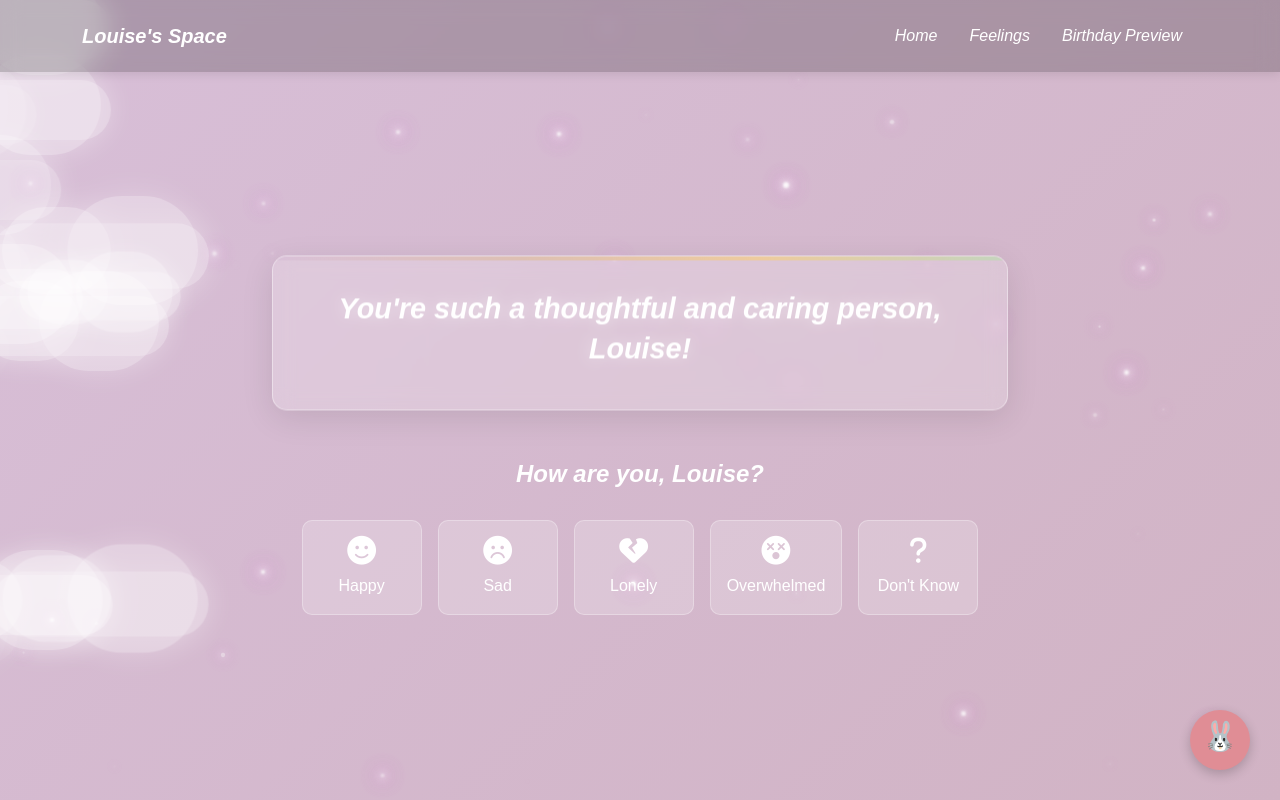
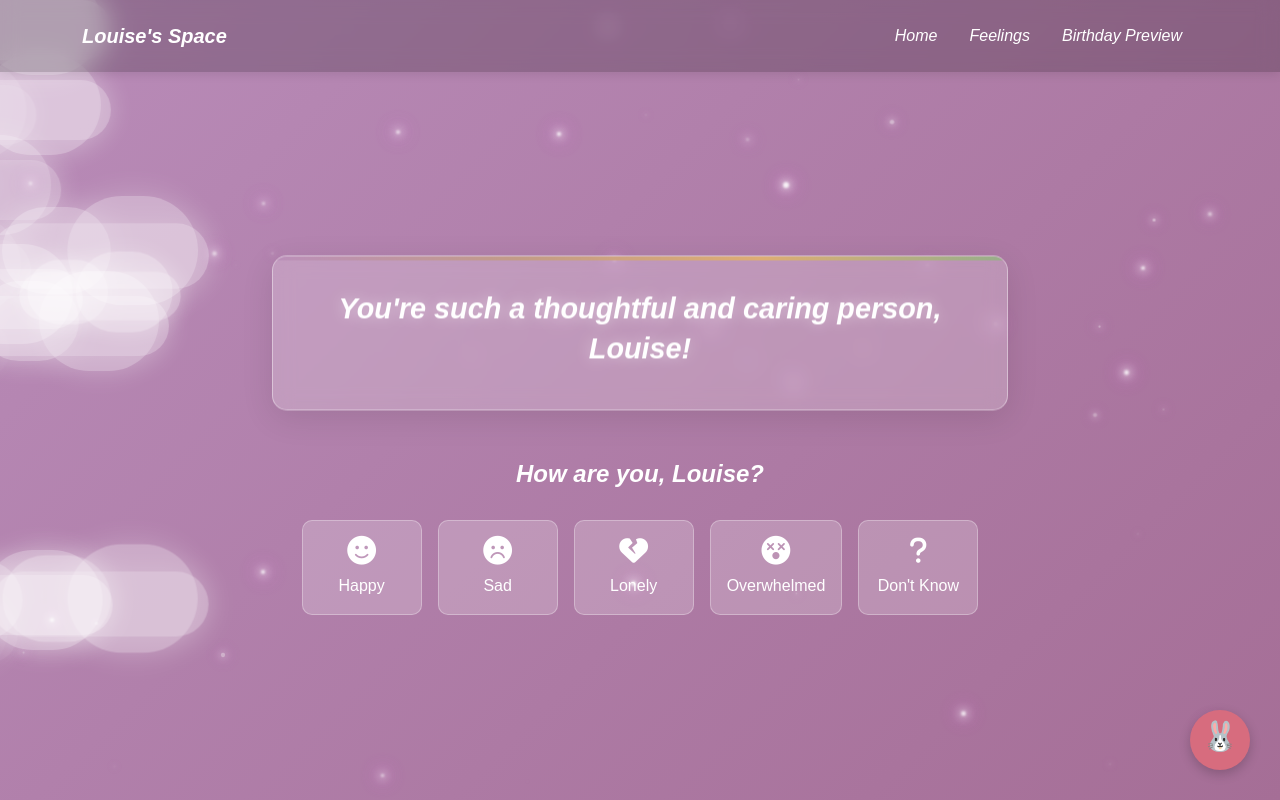
Before and after one commit to AshuferMorningstar/FileAnalysisTool, a Flask app: page /feelings in a window 1280 px wide. Run offline with Flask 3, Linux system fonts and the light colour scheme; data comes from the database, SQL or seed files in the repository.

Commit message:
Improve color contrast for better text readability across the interface
Updates CSS color variables to enhance text visibility on various backgrounds.

Replit-Commit-Author: Agent
Replit-Commit-Session-Id: 5643b992-c60c-4a62-b5d3-1b8b28911df8
Replit-Commit-Screenshot-Url: https://storage.googleapis.com/screenshot-production-us-central1/680c2764-0165-4c1f-9dd9-bdc7ba7bc839/93590820-8a8a-4722-82a4-a0d57e29f949.jpg

```diff
--- a/static/css/styles.css
+++ b/static/css/styles.css
@@ -1,35 +1,35 @@
-/* Base Styles - Floral Theme with Aesthetic Emotion Colors */
+/* Base Styles - Floral Theme with Deeper Aesthetic Emotion Colors */
 :root {
-    --primary-color: #e08d95;        /* Soft Rose Pink */
-    --secondary-color: #ffc8dd;      /* Light Pink */
+    --primary-color: #d76c7e;        /* Deeper Rose Pink */
+    --secondary-color: #f5a8c0;      /* Medium Pink */
     --light-color: #f8f9fa;
-    --dark-color: #5a5766;           /* Muted Purple-Gray */
+    --dark-color: #4a4754;           /* Deeper Purple-Gray */
 
-    /* Aesthetic Emotion Colors */
-    --happy-color: #97c1a9;          /* Sage Green - Serene, joyful */
-    --happy-gradient: #cbe2d6;       /* Lighter sage for gradient */
+    /* Aesthetic Emotion Colors - Deeper for better text contrast */
+    --happy-color: #5b9d74;          /* Deep Sage Green - Serene, joyful */
+    --happy-gradient: #89b79b;       /* Medium sage for gradient */
 
-    --sad-color: #8da9c4;            /* Dusty Blue - Calm, melancholy */
-    --sad-gradient: #b3c7d6;         /* Lighter blue for gradient */
+    --sad-color: #5d89b3;            /* Deeper Blue - Calm, melancholy */
+    --sad-gradient: #7fa3c7;         /* Medium blue for gradient */
 
-    --lonely-color: #d1b3c4;         /* Soft Mauve - Gentle, introspective */
-    --lonely-gradient: #e4d1df;      /* Lighter mauve for gradient */
+    --lonely-color: #a56e96;         /* Deeper Mauve - Gentle, introspective */
+    --lonely-gradient: #c58fb6;      /* Medium mauve for gradient */
 
-    --overwhelmed-color: #e4b7a0;    /* Terracotta - Warm, grounding */
-    --overwhelmed-gradient: #f6d8c8;  /* Lighter terracotta for gradient */
+    --overwhelmed-color: #c27d60;    /* Deeper Terracotta - Warm, grounding */
+    --overwhelmed-gradient: #d89a7d;  /* Medium terracotta for gradient */
 
-    --dontknow-color: #f2d0a9;       /* Warm Beige - Neutral, open */
-    --dontknow-gradient: #f8e4c9;    /* Lighter beige for gradient */
+    --dontknow-color: #d9a45d;       /* Deeper Gold - Neutral, open */
+    --dontknow-gradient: #e5b979;    /* Medium gold for gradient */
 
-    --birthday-color: #ffafcc;       /* Soft Pink */
-    --birthday-gradient: #ffc8dd;    /* Lighter pink for gradient */
+    --birthday-color: #f7749d;       /* Deeper Pink */
+    --birthday-gradient: #ff96b7;    /* Medium pink for gradient */
     --transition-time: 0.4s;
 
-    /* Additional Floral Colors */
-    --floral-accent-1: #f2cc8f;      /* Muted Yellow */
-    --floral-accent-2: #bfd8b8;      /* Mint Green */
-    --floral-accent-3: #d8bfd8;      /* Thistle */
-    --floral-accent-4: #ddbea9;      /* Tan */
+    /* Additional Floral Colors - Deeper for accent use */
+    --floral-accent-1: #e5b362;      /* Deeper Yellow */
+    --floral-accent-2: #8db580;      /* Deeper Mint Green */
+    --floral-accent-3: #b98cb9;      /* Deeper Thistle */
+    --floral-accent-4: #c29c79;      /* Deeper Tan */
 }
 
 body {
@@ -678,7 +678,7 @@ h1, h2, h3, h4, h5, h6 {
 }
 
 .chat-message.received .chat-bubble {
-    background-color: #f8e6ff;
+    background-color: #f0e3f5;
     color: var(--dark-color);
     border-bottom-left-radius: 5px;
     border-left: 3px solid var(--primary-color);
```
